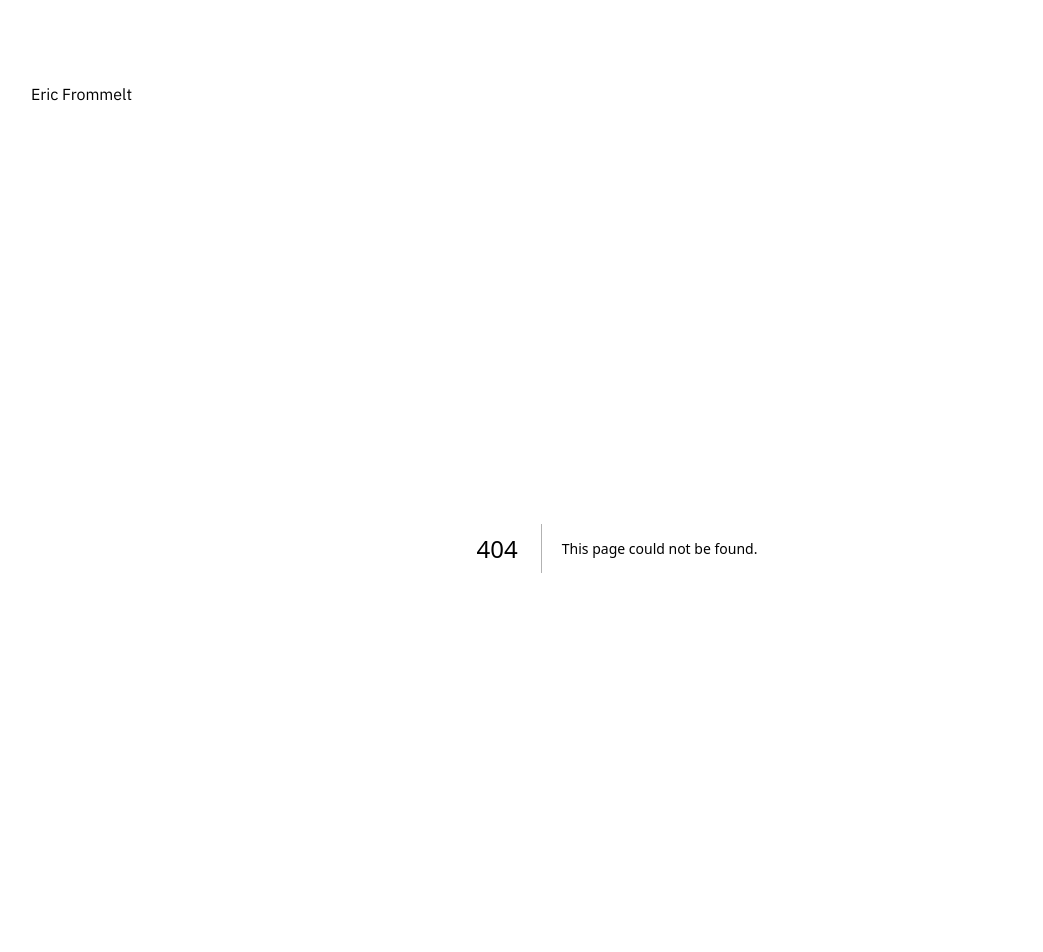
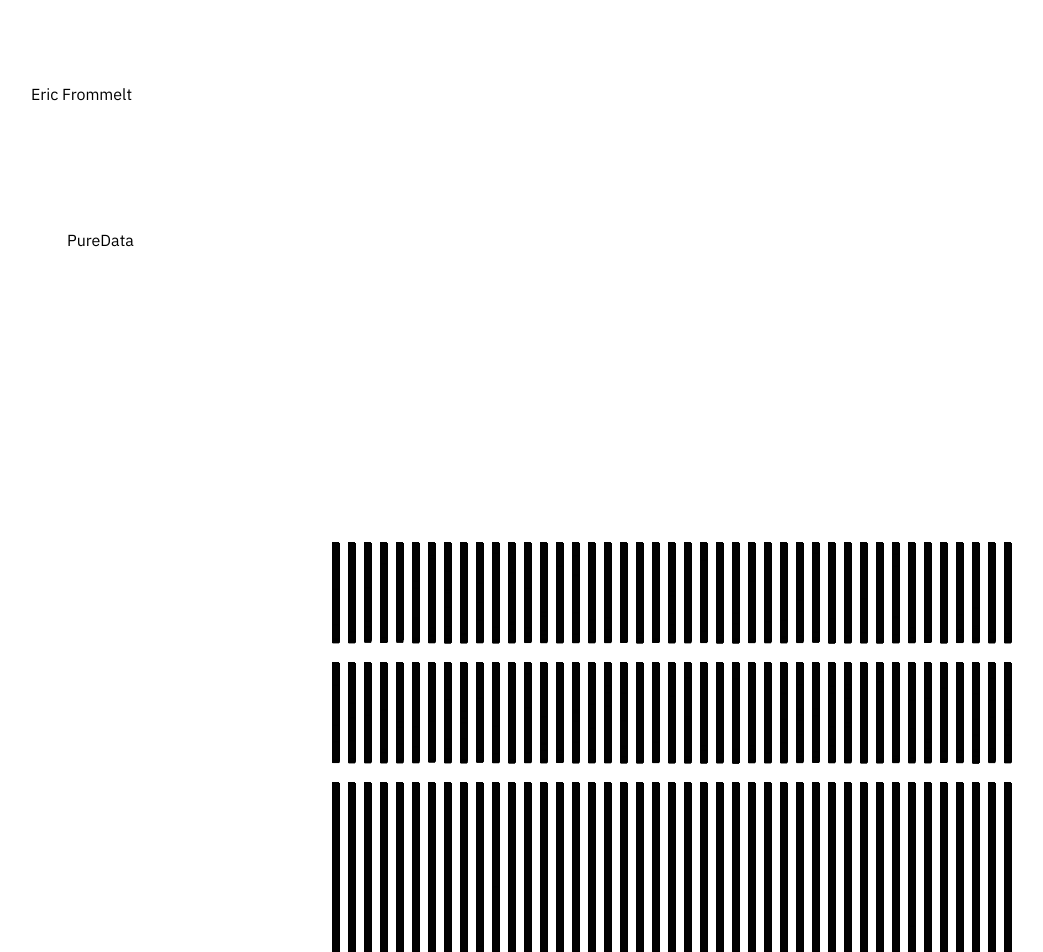
Before and after one commit to ericfrommelt/alphanumeric-v7, a Next.js app: page /puredata in a window 1280 px wide. Before the commit this address had no page. Shown: the top 952 px of the page, without its empty margins (23-1066 px from the left). Built offline with nearby package versions, Linux system fonts and the light colour scheme.

Commit message:
puredata start

```diff
--- a/src/app/components/masthead.module.css
+++ b/src/app/components/masthead.module.css
@@ -60,7 +60,7 @@
 .top, .front, .overlay {
   display: block;
   position: absolute;
-  width: 32rem;
+  width: 10rem;
   height: 1.4rem;
   border: none;
   backface-visibility: hidden;
--- a/src/app/prototypes/awards/page.module.css
+++ b/src/app/prototypes/awards/page.module.css
@@ -62,7 +62,13 @@
   animation-fill-mode: backwards;
   animation-duration: 1.4s;
   animation-delay: 2.2s;
+  transition: 0.5s cubic-bezier(.34,.01,.15,.92);
 }
+
+/* .jury__prize:hover {
+  transform: scale(1.1);
+  cursor: pointer;
+} */
 
 @keyframes fadeIn {
   0% {
--- /dev/null
+++ b/src/app/puredata/page.js
@@ -0,0 +1,22 @@
+"use client"
+
+import styles from "./page.module.css"
+import dynamic from "next/dynamic"
+
+const PureData = () => {
+  const PureDataSketch = dynamic(() => import("./sketch"), { ssr: false })
+
+  return (
+    <>
+      <div className={styles.content__wrapper}>
+        <h2 className={styles.title}>PureData</h2>
+        <div className={styles.description}></div>
+        <div className={styles.p5Wrapper}>
+          <PureDataSketch />
+        </div>
+      </div>
+    </>
+  )
+}
+
+export default PureData;
--- /dev/null
+++ b/src/app/puredata/page.module.css
@@ -0,0 +1,51 @@
+.p5Wrapper {
+  display: flex;
+  justify-content: center;
+  align-items: center;
+  width: 100%;
+  grid-column: 2;
+}
+
+.outPutGrid {
+  display: grid;
+  grid-template-columns: repeat(auto-fill, minmax(200px, 1fr));
+  grid-gap: 20px;
+  justify-content: center;
+}
+
+.content__wrapper {
+  display: grid;
+  grid-template-columns: auto minmax(auto, var(--max-width)) auto;
+  margin: 8rem 0;
+}
+
+.title, .info {
+
+  line-height: 1.4rem;
+  font-weight: 400;
+  font-size: 1rem;
+  grid-column: 2;
+}
+
+.title {
+  display: inline-flex;
+  border-top: #FFF 1px solid;
+  padding-top: 1rem
+}
+
+.number {
+  grid-column: 2;
+}
+
+.description {
+  grid-column: 2;
+  margin: 6rem 0;
+  display: flex;
+  justify-content: space-between;
+  align-items: flex-start;
+}
+
+.commands {
+  font-family: var(--font-mono);
+  font-size: .8rem;
+}
--- /dev/null
+++ b/src/app/puredata/sketch.js
@@ -0,0 +1,42 @@
+import styles from "./sketch.module.css"
+import React, { useEffect, useRef } from "react"
+import p5 from "p5"
+
+const PureDataSketch = () => {
+  const sketchRef = useRef()
+
+  useEffect(() => {
+    const sketch = new p5((p) => {
+      // Colors
+      let red = p.color(164, 21, 53)
+      p.setup = () => {
+        p.createCanvas(800, 800)
+        p.background(255)
+      }
+
+      p.draw = () => {
+        // p.background(255)
+        // p.ellipse(p.mouseX, p.mouseY, 50, 50)
+        p.dOne(100, 100, 6, 10, 100, 10)
+        p.dOne(100, 220, 6, 10, 100, 10)
+        p.dOne(100, 340, 6, 100, 600, 10)
+      }
+
+      p.dOne = function(x, y, dWidth, dHeightMin, dHeightMax, gap, col) {
+        p.fill(2)
+        for (let i = 0; i < 100; i++) {
+          p.rect(x+=dWidth + gap, y, dWidth, p.random(dHeightMin, dHeightMax))
+        }
+      }
+    }, sketchRef.current)
+
+    return () => {
+      sketch.remove()
+    }
+  }, [])
+
+return <div className={styles.p5Wrapper} ref={sketchRef}></div>
+
+}
+
+export default PureDataSketch
--- /dev/null
+++ b/src/app/puredata/sketch.module.css
@@ -0,0 +1,8 @@
+.p5wrapper {
+  display: flex;
+  justify-content: center;
+  align-items: center;
+  width: 100%;
+  height: 100vh;
+  background-color: #868686;
+}
```
Also changed, not shown: src/app/prototypes/awards/award.module.css (+7 -0 lines).
